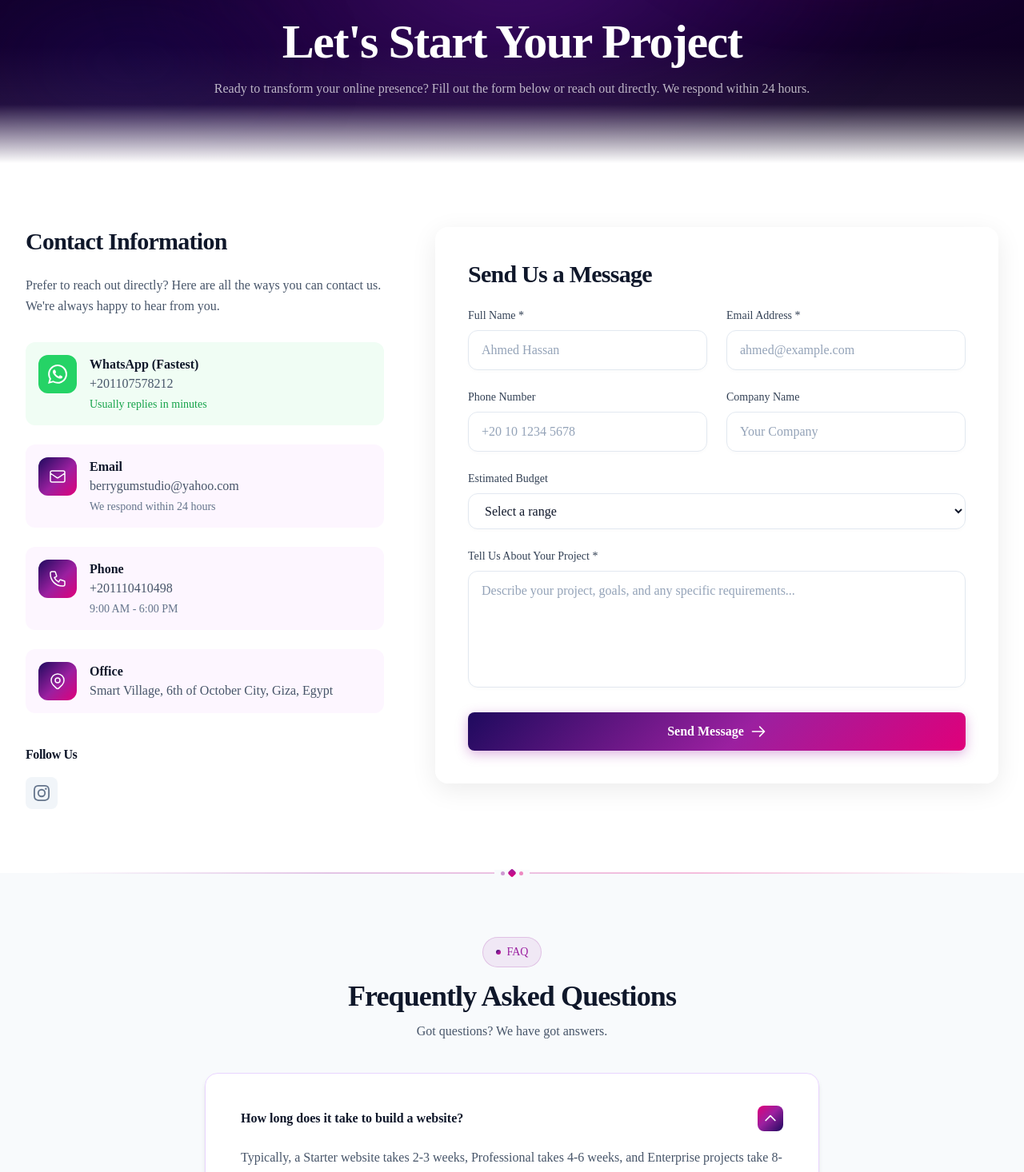
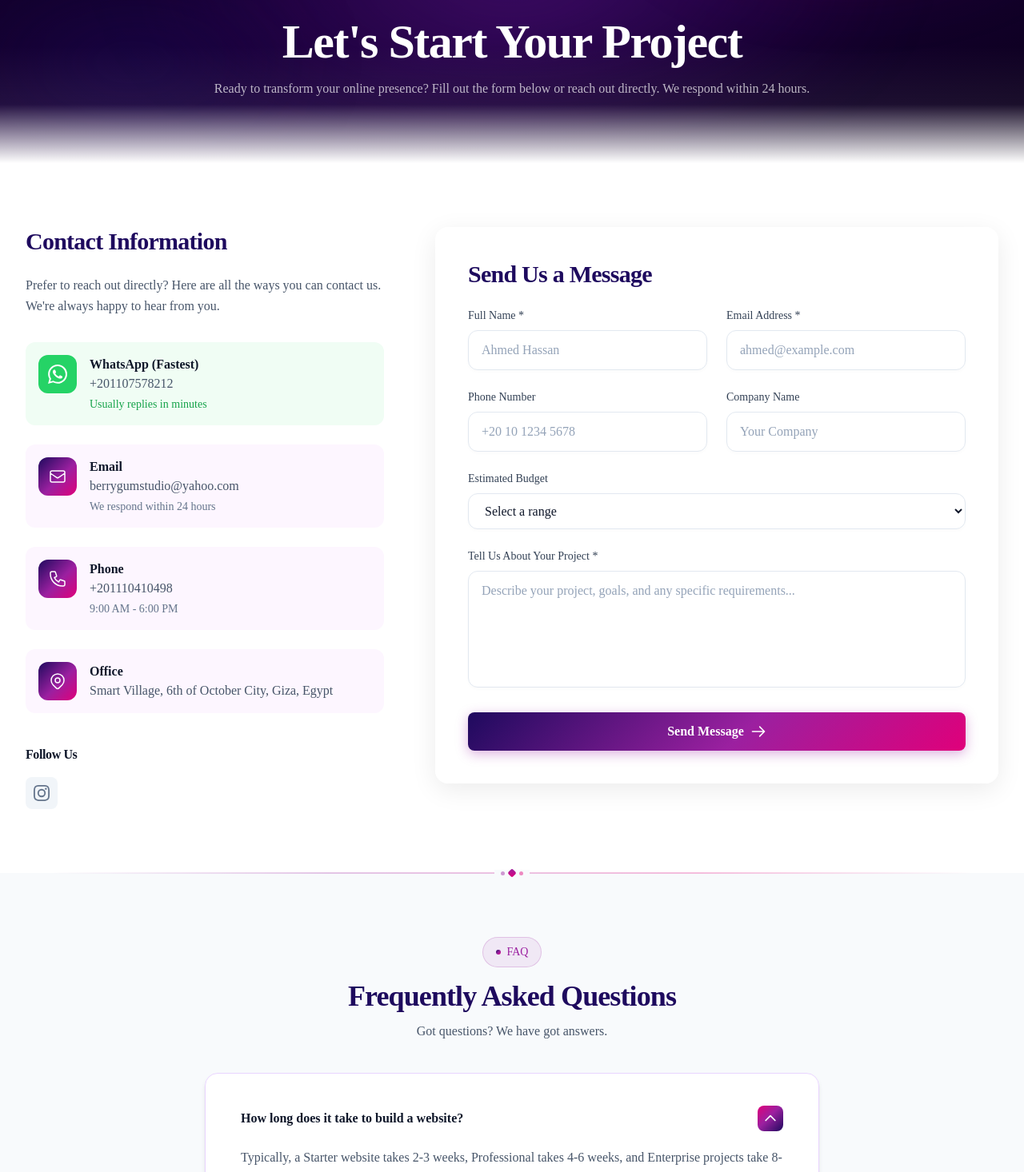
Before and after one commit to Amrwar/BerryGum, a Next.js app: page /contact in a window 1280 px wide. Shown: the part 216-1682 px from the top of the page at 80% size. Built offline with nearby package versions, Linux system fonts and the light colour scheme.

Commit message:
Apply brand color (#1e0a5e deep indigo) to all section headings
- SectionHeader component: h2 now uses brand deep indigo instead of slate-900
- Homepage about section h2: same
- Contact page h2s: same
Applies site-wide consistently to all pages using SectionHeader

```diff
--- a/app/contact/page.tsx
+++ b/app/contact/page.tsx
@@ -123,7 +123,7 @@ export default function ContactPage() {
           <div className="grid lg:grid-cols-5 gap-12 lg:gap-16">
             {/* Contact Info */}
             <div className="lg:col-span-2">
-              <h2 className="heading-md text-slate-900 mb-6">
+              <h2 className="heading-md mb-6" style={{ color: "#1e0a5e" }}>
                 {t("contact.info.title")}
               </h2>
               <p className="text-slate-600 mb-8 leading-relaxed">
@@ -221,7 +221,7 @@ export default function ContactPage() {
             {/* Contact Form */}
             <div className="lg:col-span-3">
               <div className="card p-4 sm:p-8 lg:p-10">
-                <h2 className="heading-md text-slate-900 mb-6">{t("contact.form.sendUs")}</h2>
+                <h2 className="heading-md mb-6" style={{ color: "#1e0a5e" }}>{t("contact.form.sendUs")}</h2>
 
                 {status.type === "success" ? (
                   <div className="text-center py-12">
--- a/app/page.tsx
+++ b/app/page.tsx
@@ -240,7 +240,7 @@ export default function HomePage() {
                 <span className="text-sm font-medium" style={{ color: "#9b20a0" }}>{t("about.badge")}</span>
               </div>
             </div>
-            <h2 className="heading-lg text-slate-900 mb-6">{t("about.title")}</h2>
+            <h2 className="heading-lg mb-6" style={{ color: "#1e0a5e" }}>{t("about.title")}</h2>
             <p className="text-slate-600 text-lg leading-relaxed mb-6">{t("about.description1")}</p>
             <p className="text-slate-600 leading-relaxed mb-8">{t("about.description2")}</p>
             <div className="grid grid-cols-2 gap-3 sm:gap-4">
--- a/components/Section.tsx
+++ b/components/Section.tsx
@@ -118,7 +118,12 @@ export function SectionHeader({
           <span className="text-sm font-medium" style={{ color: "#9b20a0" }}>{badge}</span>
         </div>
       )}
-      <h2 className={`heading-lg ${light ? "text-white" : "text-slate-900"}`}>{title}</h2>
+      <h2
+        className={`heading-lg ${light ? "text-white" : ""}`}
+        style={light ? {} : { color: "#1e0a5e" }}
+      >
+        {title}
+      </h2>
       {subtitle && (
         <p className={`mt-3 text-base ${light ? "text-slate-400" : "text-slate-600"}`}>{subtitle}</p>
       )}
```
